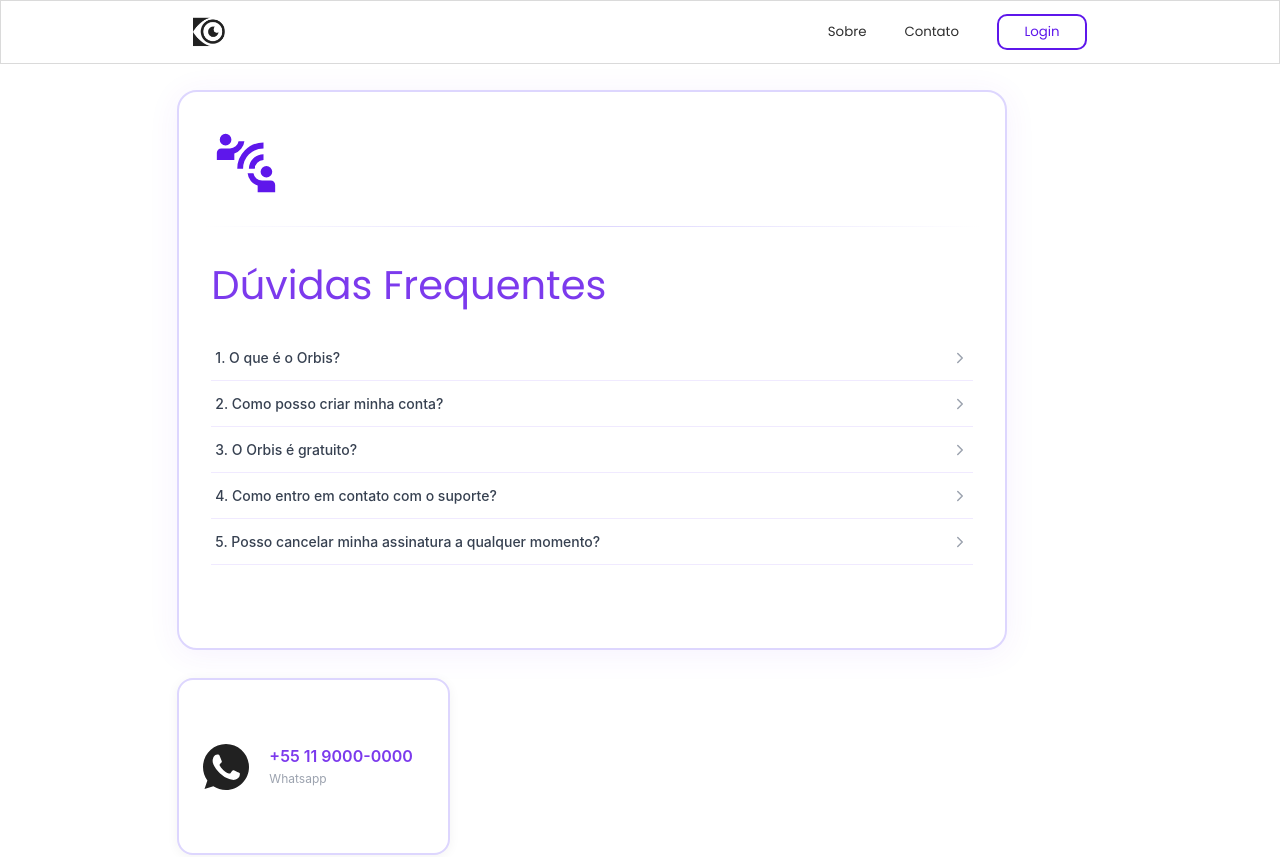
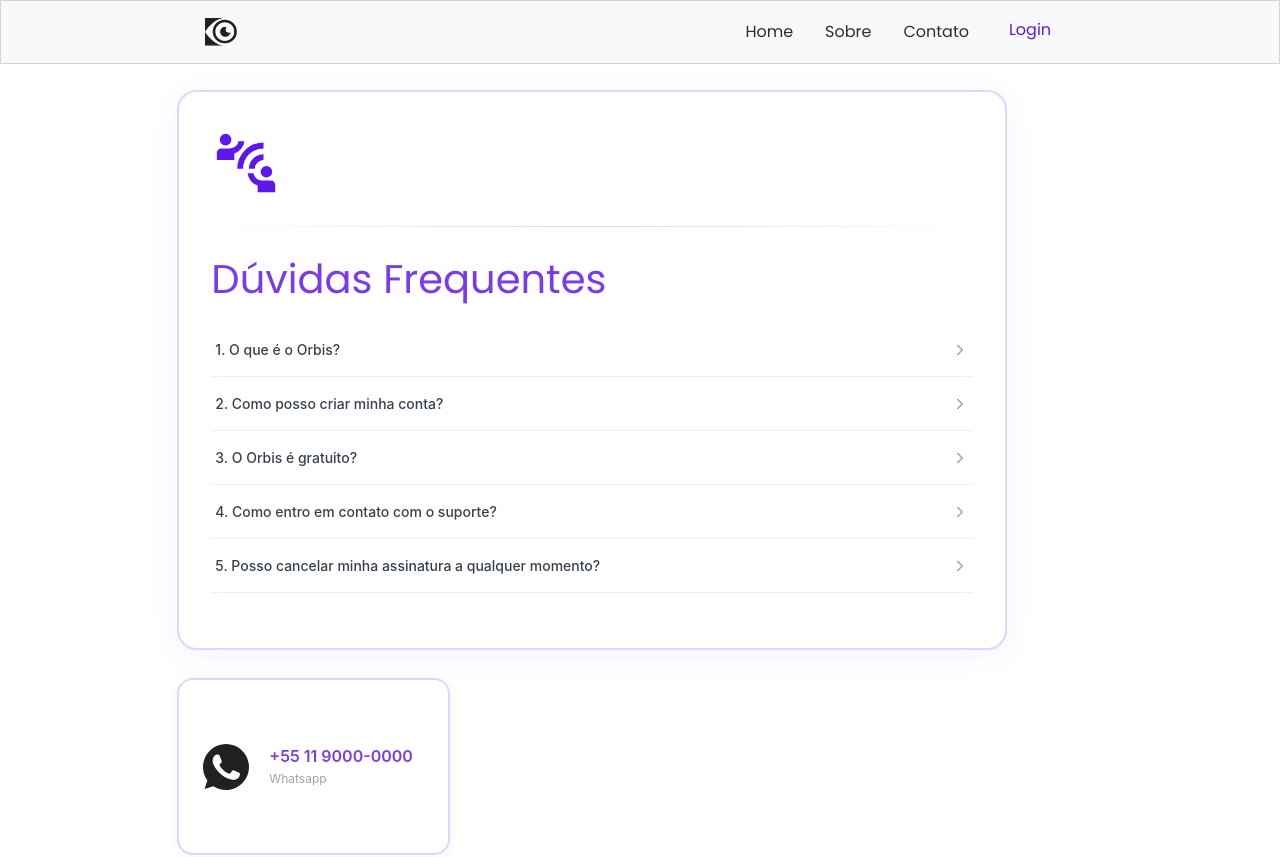
Before and after one commit to Henrique-Fiorotti/orbis, a Next.js app: page /contact in a window 1280 px wide. Shown: the top 857 px of the page. Built offline with nearby package versions, Linux system fonts and the light colour scheme.

Commit message:
feat: integrate Bootstrap for improved UI components and styling

```diff
--- a/app/globals.css
+++ b/app/globals.css
@@ -22,3 +22,15 @@ body {
 h1, h2, h3, h4, h5, h6 {
   font-family: var(--font-poppins), sans-serif;
 }
+
+.collapse{
+  visibility: visible !important;
+}
+
+.navbar-collapse{
+  flex-grow: 0 !important;
+}
+
+.width-auto-important {
+  width: auto !important;
+}
--- a/app/page.jsx
+++ b/app/page.jsx
@@ -87,7 +87,7 @@ function Step({ n, title, desc, delay }) {
         background: "linear-gradient(135deg,#7c3aed,#9333ea)",
         color: "#fff", fontWeight: 700, fontSize: "0.85rem",
         display: "flex", alignItems: "center", justifyContent: "center",
-        flexShrink: 0, boxShadow: "0 4px 12px rgba(124,58,237,0.3)",
+        flexShrink: 0,
       }}>{n}</div>
       <div>
         <p style={{ fontWeight: 700, fontSize: "0.95rem", color: "#111", margin: "0 0 4px" }}>{title}</p>
@@ -219,9 +219,10 @@ export default function HomePage() {
               border: "2px solid #e5e7eb",
               transition: "border-color 0.2s ease, color 0.2s ease",
               display: "inline-block",
+              color:"#3b2867",
             }}
               onMouseEnter={(e) => { e.currentTarget.style.borderColor = "#7c3aed"; e.currentTarget.style.color = "#7c3aed"; }}
-              onMouseLeave={(e) => { e.currentTarget.style.borderColor = "#e5e7eb"; e.currentTarget.style.color = "#111"; }}
+              onMouseLeave={(e) => { e.currentTarget.style.borderColor = "#e5e7eb"; e.currentTarget.style.color = "#3b2867"; }}
             >
               Sobre
             </a>
@@ -362,29 +363,18 @@ export default function HomePage() {
 
       {/* ══ CTA FINAL ══ */}
       <section style={{ background: "linear-gradient(135deg, #7c3aed 0%, #6d28d9 100%)", padding: "80px 8vw", textAlign: "center" }}>
-        <h2 style={{ fontFamily: "'Syne', sans-serif", fontSize: "clamp(1.8rem, 3.5vw, 2.8rem)", fontWeight: 800, color: "#fff", letterSpacing: "-1px", marginBottom: "16px" }}>
+        <h2 style={{ fontFamily: "'Poppins', sans-serif", fontSize: "clamp(1.8rem, 3.5vw, 2.8rem)", fontWeight: 800, color: "#fff", letterSpacing: "-1px", marginBottom: "16px" }}>
           Pronto para operar com segurança?
         </h2>
         <p style={{ color: "rgba(255,255,255,0.75)", fontSize: "0.95rem", marginBottom: "36px", lineHeight: 1.6 }}>
           Junte-se a centenas de empresas que já confiam no Orbis.
         </p>
         <div style={{ display: "flex", gap: "14px", justifyContent: "center", flexWrap: "wrap" }}>
-          <a href="/registro" style={{
-            background: "#fff", color: "#7c3aed", padding: "14px 32px", borderRadius: "10px",
-            fontWeight: 700, fontSize: "0.9rem", textDecoration: "none",
-            transition: "transform 0.2s cubic-bezier(0.34,1.56,0.64,1)",
-            boxShadow: "0 4px 20px rgba(0,0,0,0.15)", display: "inline-block",
-          }}
-            onMouseEnter={(e) => { e.currentTarget.style.transform = "translateY(-2px) scale(1.02)"; }}
-            onMouseLeave={(e) => { e.currentTarget.style.transform = "none"; }}
-          >
-            Registrar empresa
-          </a>
           <a href="/contato" style={{
             background: "transparent", color: "#fff", padding: "14px 32px", borderRadius: "10px",
             fontWeight: 500, fontSize: "0.9rem", textDecoration: "none",
             border: "2px solid rgba(255,255,255,0.4)",
-            transition: "border-color 0.2s ease", display: "inline-block",
+            transition: "border-color 0.2s ease", display: "inline-block", fontFamily: "'Poppins', sans-serif",
           }}
             onMouseEnter={(e) => { e.currentTarget.style.borderColor = "rgba(255,255,255,0.9)"; }}
             onMouseLeave={(e) => { e.currentTarget.style.borderColor = "rgba(255,255,255,0.4)"; }}
--- a/components/Header.jsx
+++ b/components/Header.jsx
@@ -1,19 +1,71 @@
+import React from "react";
+import Image from "next/image";
+import Bootstrap from "bootstrap/dist/css/bootstrap.min.css";
+export default function Header() {
+  return (
+    <>
+      <nav className="navbar navbar-expand-lg bg-body-tertiary  z-10 fixed! main-header flex justify-between items-center pl-[15%]! pr-[15%]! w-full h-16 bg-[#fffffff9] border-1 border-[#2222222a]">
+        <div className="container-fluid">
+          <a href="" className="navbar-brand icon-header h-full w-8">
+            <img
+              src="/Orbis.svg"
+              alt=""
+              className="h-[100%] w-[100%] cursor-[pointer]"
+            />
+          </a>
+          <button
+            className="navbar-toggler"
+            type="button"
+            data-bs-toggle="collapse"
+            data-bs-target="#navbarNav"
+            aria-controls="navbarNav"
+            aria-expanded="false"
+            aria-label="Toggle navigation"
+          >
+            <span className="navbar-toggler-icon"></span>
+          </button>
+          <div className="collapse navbar-collapse width-auto-important" id="navbarNav">
+            <ul className="navbar-nav">
+              <li className="nav-item">
+                <a
+                  href=""
+                  className="nav-link relative! px-4! py-2! rounded-[8px]! inline-block! text-[#2e2e2e]! font-poppins! hover:bg-gray-200/90! hover:text-[#5e17eb]! transition-all! duration-150 ease-in-out!"
+                  aria-current="page"
+                >
+                  Home
+                </a>
+              </li>
+              <li className="nav-item">
+                <a
+                  href=""
+                  className="nav-link relative! px-4! py-2! rounded-[8px]! inline-block! text-[#2e2e2e]! font-poppins! hover:bg-gray-200/90! hover:text-[#5e17eb]! transition-all! duration-150 ease-in-out!"
+                >
+                  Sobre
+                </a>
+              </li>
+              <li className="nav-item">
+                <a
+                  href=""
+                  className="nav-link relative! px-4! py-2! rounded-[8px]! inline-block! text-[#2e2e2e]! font-poppins! hover:bg-gray-200/90! hover:text-[#5e17eb]! transition-all! duration-150 ease-in-out!"
+                  aria-current="page"
+                >
+                  Contato
+                </a>
+              </li>
 
-
-export default function Header(){
-    return(
-        <>
-        <div className=" z-10 fixed main-header flex justify-between items-center pl-[15%] pr-[15%] w-full h-16 bg-[#ffffff] border-1 border-[#2222222a]">
-            <a href="" className="icon-header h-full w-8" >
-                <img src="/Orbis.svg" alt="" className="h-[100%] w-[100%] cursor-[pointer]" />
-            </a>
-            <div className="actions-header flex gap-x-9.5 justify-center items-center text-[10pt]">
-            <a href="" className="relative inline-block text-[#2e2e2e] font-poppins hover:text-[#5e17eb] hover:-top-0.5 transition-all duration-150 ease-in-out">Sobre</a>
-            <a href="" className="relative inline-block text-[#2e2e2e] font-poppins hover:text-[#5e17eb] hover:-top-0.5 transition-all duration-150 ease-in-out">Contato</a>
-
-            <a href="" className="border-2 border-[#5e17eb] text-[#5e17eb] p-1.5 w-22.5 flex justify-center rounded-[10px] cursor-pointer font-poppins hover:bg-[#5013ca] hover:text-[#ffffff] hover:border-[#5013ca] transition-all duration-150 ease-in-out">Login</a>
-            </div>
+              <li className="nav-item">
+                <a
+                  href=""
+                  className="nav-link border-2 border-[#5e17eb]! text-[#5e17eb]! p-1.5! w-22.5! flex! justify-center! rounded-[10px]! cursor-pointer! font-poppins! hover:bg-[#5013ca]! hover:text-[#ffffff]! hover:border-[#5013ca]! transition-all! duration-150 ease-in-out!"
+                >
+                  Login
+                </a>
+              </li>
+            </ul>
+          </div>
         </div>
-        </>
-    )
+      </nav>
+      <script src="https://cdn.jsdelivr.net/npm/bootstrap@5.3.0/dist/js/bootstrap.bundle.min.js"></script>
+    </>
+  );
 }
--- a/package.json
+++ b/package.json
@@ -8,6 +8,7 @@
     "start": "next start"
   },
   "dependencies": {
+    "bootstrap": "^5.3.8",
     "next": "16.1.6",
     "react": "19.2.3",
     "react-dom": "19.2.3"
```
Also changed, not shown: 1 other file (tests, documents, lock files or other folders).
